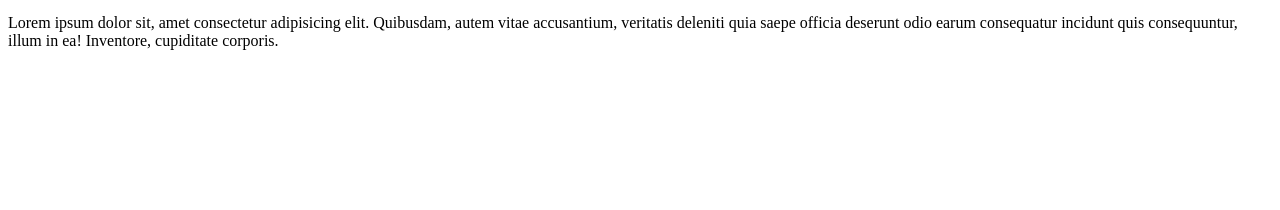
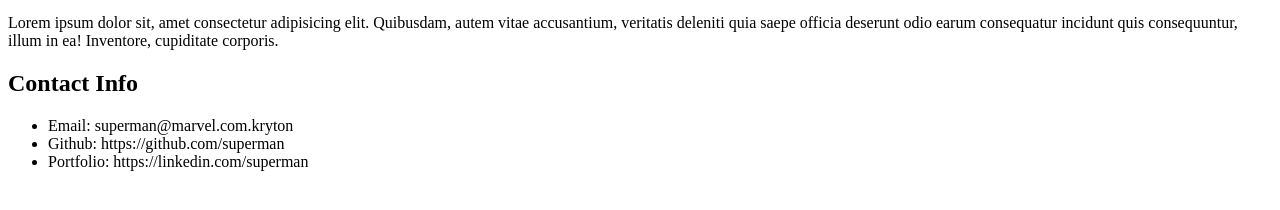
Before and after one commit to kennywenny/week1activity6, a plain HTML site: page index.html in a window 1280 px wide. Shown: the part 420-630 px from the top of the page. Drawn offline with Linux system fonts and the light colour scheme.

Commit message:
Contact section

```diff
--- a/index.html
+++ b/index.html
@@ -15,6 +15,14 @@
       <img src="http://www.fightersgeneration.com/np6/char2/superman-mkvsdc-white.jpg" alt="Superman" />
       <p>Lorem ipsum dolor sit, amet consectetur adipisicing elit. Quibusdam, autem vitae accusantium, veritatis deleniti quia saepe officia deserunt odio earum consequatur incidunt quis consequuntur, illum in ea! Inventore, cupiditate corporis.</p>
     </section>
+    <section>
+      <h2>Contact Info</h2>
+      <ul>
+        <li>Email: superman@marvel.com.kryton</li>
+        <li>Github: https://github.com/superman</li>
+        <li>Portfolio: https://linkedin.com/superman</li>
+      </ul>
+    </section>
   </body>
 
 </html>
```
